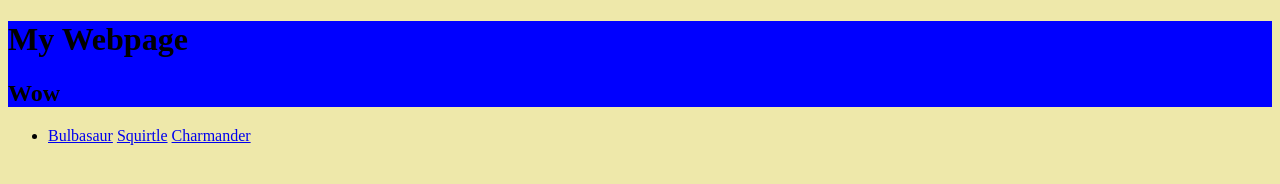
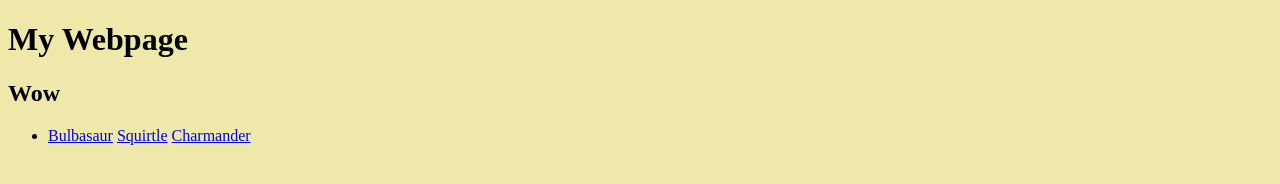
Before and after one commit to olly-tech/final-website, a plain HTML site: page index.html in a window 1280 px wide. Drawn offline with Linux system fonts and the light colour scheme.

Commit message:
add changes

```diff
--- a/style.css
+++ b/style.css
@@ -12,7 +12,3 @@ section {
 section.active {
     display: block;
 }
-
-header {
-    background-color: blue;
-}
```
Also changed, not shown: script.js (line endings or trailing spaces).
